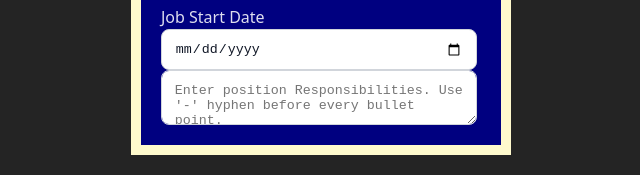
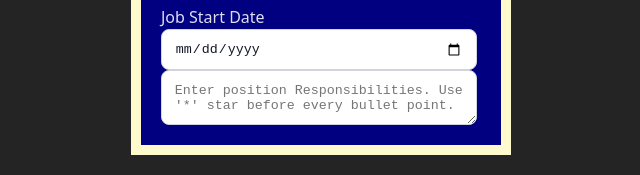
Before and after one commit to curtis-taylor/CV_REACT, a React (Vite) app in the folder cv_react_app/: page / in a window 1280 px wide. Shown: the part 606-781 px from the top of the page, without its empty margins (319-959 px from the left). Built offline with nearby package versions, Linux system fonts and the light colour scheme.

Commit message:
work on task points and loop

```diff
--- a/cv_react_app/src/Components/Form.jsx
+++ b/cv_react_app/src/Components/Form.jsx
@@ -28,6 +28,10 @@ export function Form() {
 
     const handleSubmit = (e) => {
       e.preventDefault();
+
+      setTasks(tasks.split('*'))
+
+      console.log(tasks)
 
       let info = [ name, email, phone, school, major, dateComplete, company, position, tasks, jobStart, location]
       //alert(`Hello, ${info}`);
@@ -131,7 +135,7 @@ export function Form() {
               type="text"
               value={tasks}
               onChange={(e) => setTasks(e.target.value)}
-              placeholder="Enter position Responsibilities. Use '-' hyphen before every bullet point."
+              placeholder="Enter position Responsibilities. Use '*' star before every bullet point."
             />
 
         </div>
```
